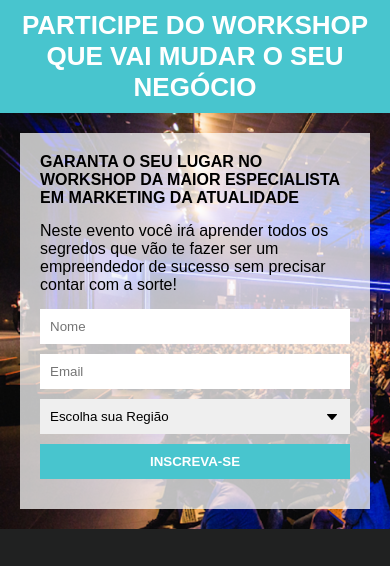
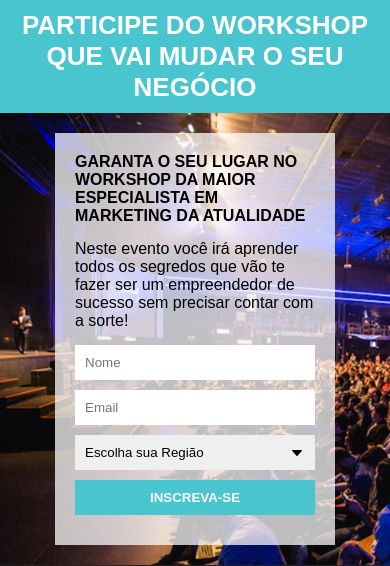
Before and after one commit to jana-dev/projeto-Tela-de-Captura, a plain HTML site: page index.html in a window 390 px wide. Shown: the top 566 px of the page. Drawn offline with Linux system fonts and the light colour scheme.

Commit message:
Alteracoes na responsividade da pagina

```diff
--- a/style.css
+++ b/style.css
@@ -89,7 +89,7 @@ footer{
 }
 @media screen and (max-width: 1024px){
     .formContainer{
-       max-width: 70%;
+       max-width: 40%;
        float: none;
        margin: auto;
     }
@@ -101,9 +101,9 @@ footer{
         display: block;
     }
 }
-@media screen and (max-width: 600px){
+@media screen and (max-width: 700px){
     .formContainer{
-       max-width: 100%;
+       max-width: 80%;
     }
     .description{
         max-width: 100%;
```
